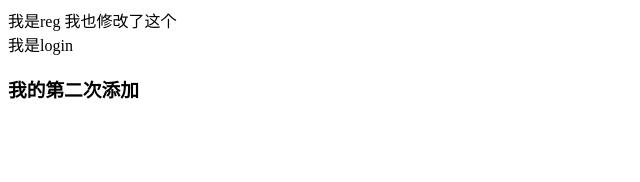
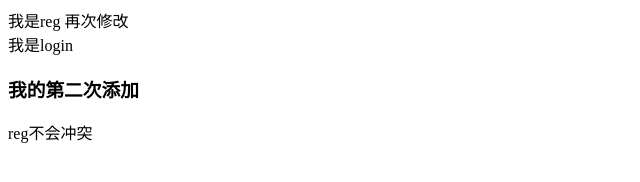
Before and after one commit to zll-jpg/Project_01, a plain HTML site: page index.html in a window 1280 px wide. Shown: the whole page, without its empty margins (0-640 px from the left). Drawn offline with Linux system fonts and the light colour scheme.

Commit message:
检测冲突

```diff
--- a/index.html
+++ b/index.html
@@ -7,8 +7,10 @@
     <title>Document</title>
 </head>
 <body>
-    <div>我是reg 我也修改了这个</div>
+    <div>我是reg 再次修改</div>
     <div>我是login</div>
     <h3>我的第二次添加</h3>
+
+    <div>reg不会冲突</div>
 </body>
 </html>
```
